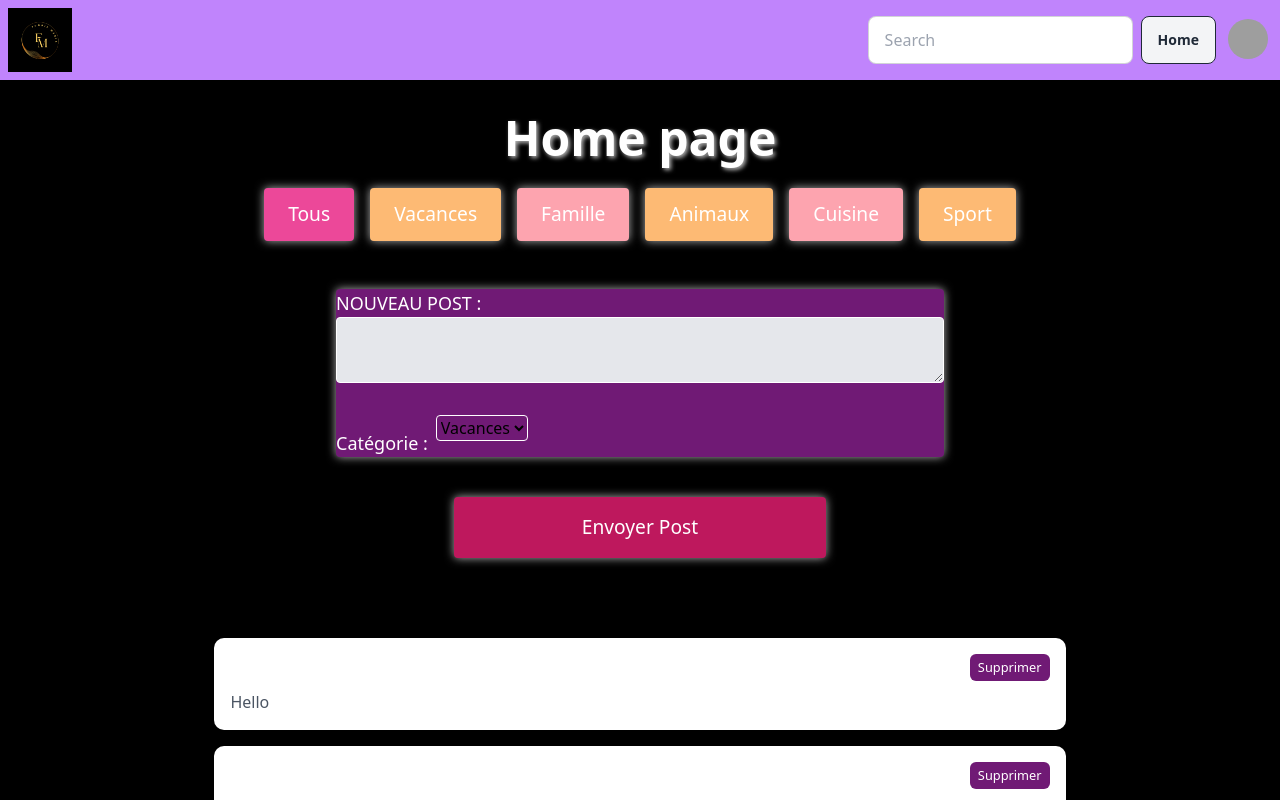
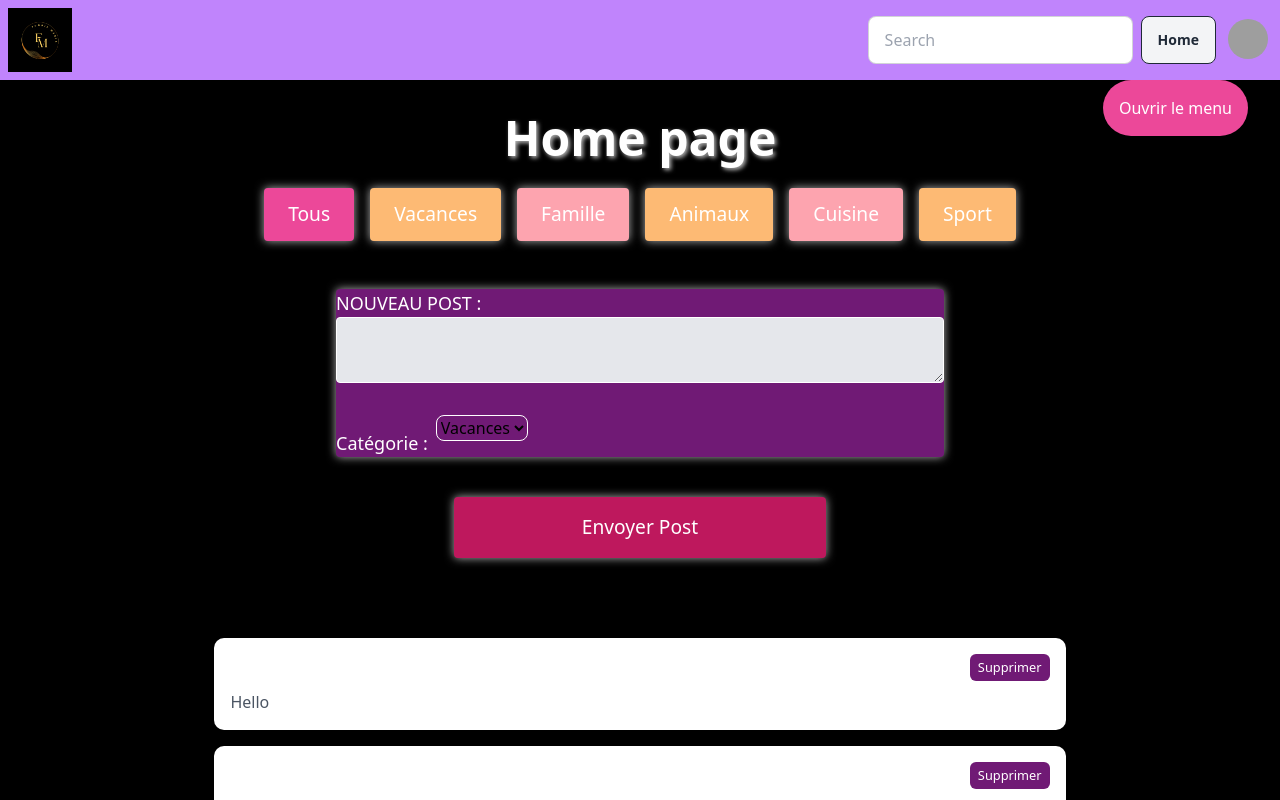
Before and after one commit to matthieuGravy/book-face, a React (Vite) app in the folder front/: page / in a window 1280 px wide. Shown: the top 800 px of the page. Built offline with nearby package versions, Linux system fonts and the light colour scheme; grey boxes are pictures that could not be loaded.

Commit message:
depliant

```diff
--- a/front/src/components/Home.jsx
+++ b/front/src/components/Home.jsx
@@ -1,6 +1,6 @@
 import React, { Component } from 'react';
 
-// Composant de Post
+
 class Post extends Component {
   render() {
     const { title, content, onDelete } = this.props;
@@ -22,7 +22,7 @@ class Post extends Component {
   }
 }
 
-// Composant de la Homepage
+
 class Home extends Component {
   constructor(props) {
     super(props);
@@ -37,6 +37,7 @@ class Home extends Component {
       ],
       newPostContent: '',
       newPostCategory: 'vacances',
+      isSidebarOpen: false,
     };
   }
 
@@ -54,7 +55,7 @@ class Home extends Component {
     if (newPostContent) {
       const newPost = {
         id: Date.now(),
-        title: 'N/A', // Titre non spécifié
+        title: 'N/A',
         content: newPostContent,
         category: newPostCategory,
       };
@@ -73,8 +74,14 @@ class Home extends Component {
     }));
   };
 
+  handleToggleSidebar = () => {
+    this.setState((prevState) => ({
+      isSidebarOpen: !prevState.isSidebarOpen,
+    }));
+  };
+
   render() {
-    const { posts, selectedCategory, newPostContent, newPostCategory } = this.state;
+    const { posts, selectedCategory, newPostContent, newPostCategory, isSidebarOpen } = this.state;
 
     const filteredPosts =
       selectedCategory === 'all'
@@ -82,9 +89,41 @@ class Home extends Component {
         : posts.filter(post => post.category.toLowerCase() === selectedCategory.toLowerCase());
 
     return (
-      <div className="bg-black text-white p-8">
-        <h1 className="text-5xl text-center text-white-500 font-bold mb-6" style={{ textShadow: '2px 2px 4px rgba(255, 255, 255, 0.7)', border: '2px solid black' }}> Home page</h1>
+      <div className="bg-black text-white p-8 relative bg-pink">
+        <h1 className="text-5xl text-center text-white-500 font-bold mb-6 bg-pink" style={{ textShadow: '2px 2px 4px rgba(255, 255, 255, 0.7)', border: '2px solid black' }}> Home page</h1>
 
+        {}
+        <button
+          className="fixed top-20 right-8 p-4 text-white bg-pink-500 rounded-full"
+          onClick={this.handleToggleSidebar}
+        >
+          {isSidebarOpen ? 'Fermer' : 'Ouvrir'} le menu
+        </button>
+
+        {}
+
+
+<div
+  className={`fixed top-24 right-0 h-full bg-pink-800 p-4 transition-transform transform ${
+    isSidebarOpen ? 'translate-x-0' : 'translate-x-full'
+  } rounded-l-3xl opacity-75`}
+  style={{ width: '200px' }}
+>
+  {}
+  <div className="text-white">
+    <p>Messages</p><br/>
+    <p>jeux </p>
+    <p>Mes blabla</p>
+    <p>Bigoudis</p>
+    {}
+  </div>
+</div>
+
+
+
+
+
+        {}
         <div className="flex justify-center space-x-4 mb-4">
           <button
             className={`px-6 py-3 rounded ${
@@ -160,6 +199,7 @@ class Home extends Component {
           </button>
         </div>
 
+
         <div className="mt-12 mb-4 w-1/2 mx-auto bg-fuchsia-900 rounded" style={{ boxShadow: '0px 0px 10px rgba(255, 255, 255, 0.7)' }}>
           <div className="flex flex-col mb-4">
             <label htmlFor="newPostContent" className="text-lg mr-2">
@@ -173,6 +213,7 @@ class Home extends Component {
             />
           </div>
 
+         {}
 <div className="flex items-end">
   <label htmlFor="newPostCategory" className="text-lg mr-2">Catégorie :</label>
   <select
@@ -180,6 +221,7 @@ class Home extends Component {
     value={newPostCategory}
     onChange={(e) => this.handleNewPostChange(e, 'newPostCategory')}
     className="border border-white rounded text-black bg-fuchsia-900 rounded mb-4"
+    style={{ borderRadius: '8px' }}
   >
     <option value="vacances">Vacances</option>
     <option value="famille">Famille</option>
@@ -188,8 +230,10 @@ class Home extends Component {
     <option value="sport">Sport</option>
   </select>
 </div>
+
         </div>
 
+        {}
         <button
           className="mx-auto block px-32 py-4 rounded bg-pink-700 text-white mt-10 mb-20"
           onClick={this.handleNewPostSubmit}
@@ -201,7 +245,7 @@ class Home extends Component {
           Envoyer Post
         </button>
 
-
+        {}
         {filteredPosts.map(post => (
           <Post key={post.id} title={post.title} content={post.content} onDelete={() => this.handleDeletePost(post.id)} />
         ))}
```
Lines whose indentation alone changed are shown as unchanged.
